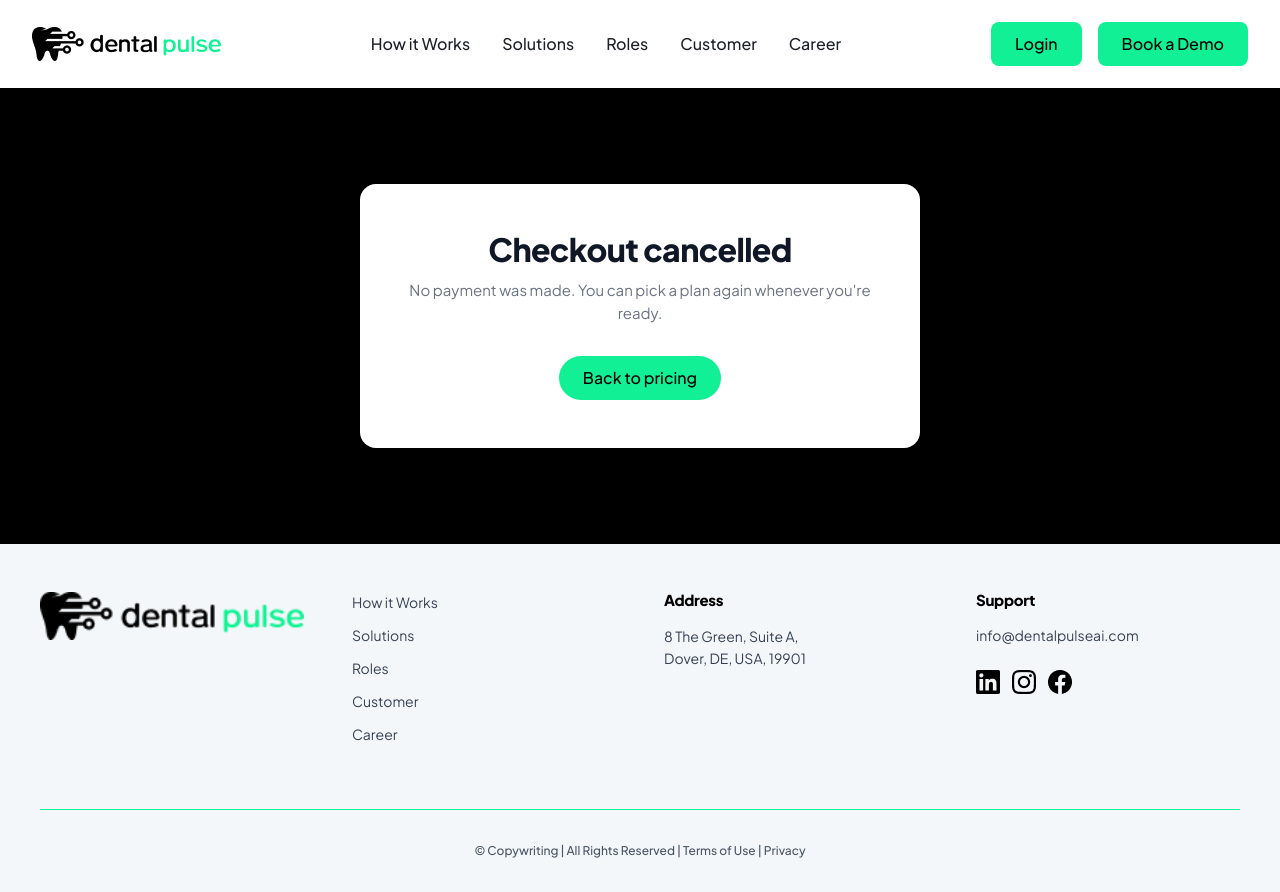
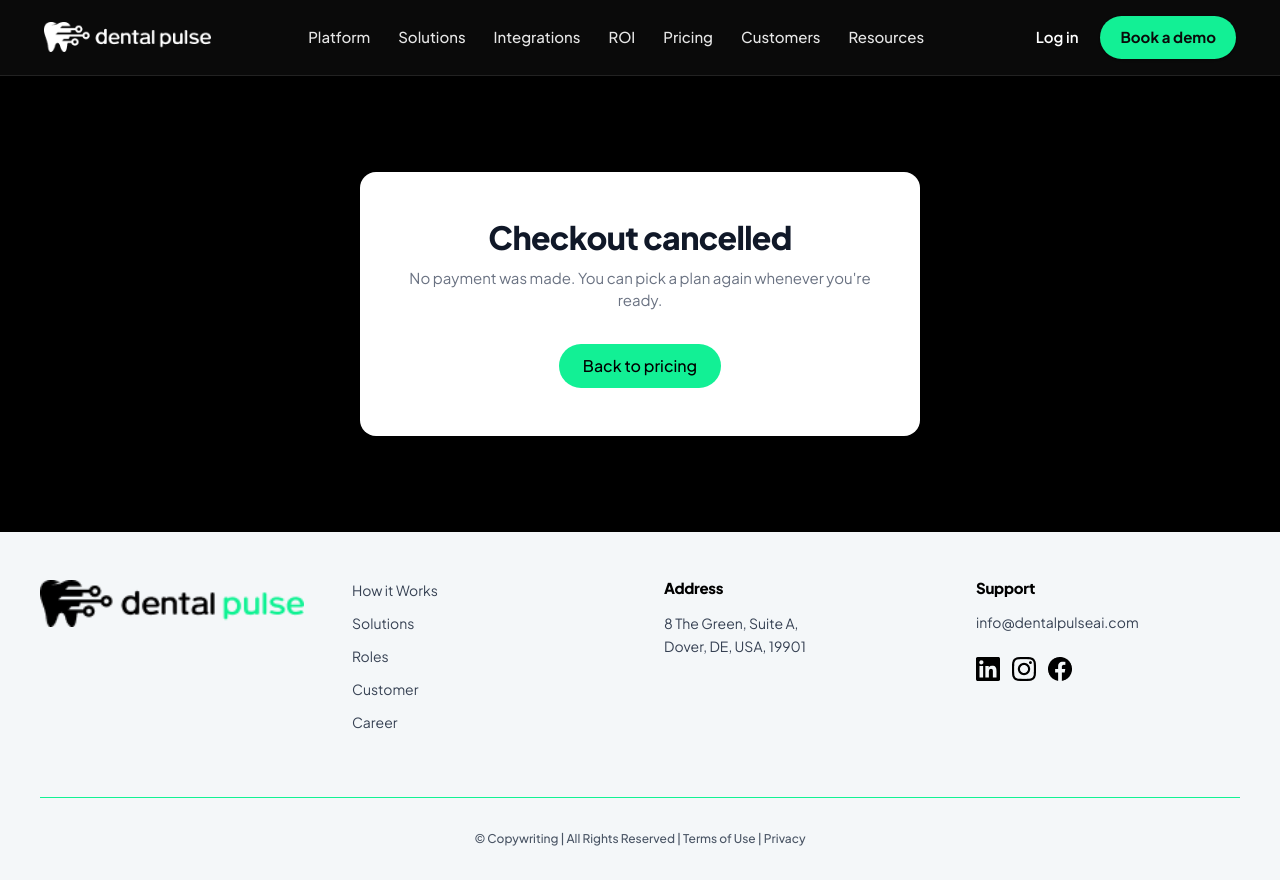
Before and after one commit to dentalPulse/dentalpulse-website, a Next.js app: page /billing/cancel in a window 1280 px wide. Built offline with nearby package versions, Linux system fonts and the light colour scheme.

Commit message:
Phase 2: Navigation & Header

```diff
--- a/src/components/layout/Header.tsx
+++ b/src/components/layout/Header.tsx
@@ -1,70 +1,123 @@
 "use client";
+
 import React, { useState } from 'react';
-import { Button } from '../ui/Button';
 import Image from 'next/image';
 import Link from 'next/link';
 
 export function Header() {
   const [isMenuOpen, setIsMenuOpen] = useState(false);
 
+  const navLinks = [
+    { label: 'Platform', href: '#how-it-works' },
+    { label: 'Solutions', href: '#solutions' },
+    { label: 'Integrations', href: '#features' },
+    { label: 'ROI', href: '#results' },
+    { label: 'Pricing', href: '#pricing' },
+    { label: 'Customers', href: '#testimonials' },
+    { label: 'Resources', href: '#resources' },
+  ];
+
   return (
-    <header className="px-4 lg:px-8 w-full bg-white relative z-50">
-      <div className='max-w-[1512px] h-[88px] mx-auto flex items-center justify-between'>
-        {/* Logo */}
-        <div className="flex items-center gap-2">
-          <Link href="/">
-            {/* Desktop Logo */}
-            <Image src="/logo.png" alt="DentalPulse Logo" width={189} height={34} className="hidden lg:block h-[34px] w-[189px] object-contain" priority />
-            {/* Mobile Logo */}
-            <Image src="/Dental_Pulse_Black.png" alt="DentalPulse Logo" width={180} height={34} className="block lg:hidden h-[34px] w-auto object-contain" style={{ width: 'auto', height: '100%' }} priority />
-          </Link>
+    <header className="w-full bg-[#0A0A0A] border-b border-[#222222] sticky top-0 z-50 transition-colors">
+      <div className="max-w-[1240px] mx-auto px-6 py-4 flex items-center justify-between gap-4">
+        {/* Brand Logo */}
+        <Link href="/" aria-label="Dental Pulse home" className="flex items-center gap-2.5 shrink-0">
+          <Image
+            src="/logo.png"
+            alt="Dental Pulse"
+            width={167}
+            height={30}
+            className="h-[30px] w-auto object-contain brightness-0 invert"
+            priority
+          />
+        </Link>
+
+        {/* Desktop Navigation Links */}
+        <nav aria-label="Primary" className="hidden lg:flex items-center gap-7 text-[15px] font-medium">
+          {navLinks.map((link) => (
+            <a
+              key={link.label}
+              href={link.href}
+              className="text-[#E6E6E6] hover:text-[#12F095] transition-colors"
+            >
+              {link.label}
+            </a>
+          ))}
+        </nav>
+
+        {/* Desktop Auth / CTA */}
+        <div className="hidden lg:flex items-center gap-2 shrink-0">
+          <a
+            href="https://app.dentalpulseai.com"
+            className="text-[15px] font-semibold text-white px-3.5 py-2.5 hover:text-[#12F095] transition-colors"
+          >
+            Log in
+          </a>
+          <a
+            href="#book-demo"
+            className="bg-[#12F095] text-[#0A0A0A] text-[15px] font-bold px-5 py-2.5 rounded-full hover:bg-[#00df83] transition-colors shadow-sm"
+          >
+            Book a demo
+          </a>
         </div>
 
-        {/* Navigation Links - Desktop */}
-        <nav className="hidden lg:flex items-center gap-8 text-[16px] font-medium text-brand-neutral-7">
-          <a href="#how-it-works" className="hover:text-brand-green transition-colors">How it Works</a>
-          <a href="#solutions" className="hover:text-brand-green transition-colors">Solutions</a>
-          <a href="#roles" className="hover:text-brand-green transition-colors">Roles</a>
-          <a href="#customer" className="hover:text-brand-green transition-colors">Customer</a>
-          <a href="#career" className="hover:text-brand-green transition-colors">Career</a>
-        </nav>
-
-        {/* Auth / CTA - Desktop */}
-        <div className="hidden lg:flex items-center gap-4">
-          <Button variant="primary" className="rounded-lg">Login</Button>
-          <Button variant="primary" className="rounded-lg">Book a Demo</Button>
-        </div>
-
-        {/* Mobile Menu Button */}
+        {/* Mobile Menu Hamburger Button */}
         <button
-          className="lg:hidden p-2 text-brand-neutral-7"
+          type="button"
+          className="lg:hidden p-2 text-[#E6E6E6] hover:text-white focus:outline-none"
           onClick={() => setIsMenuOpen(!isMenuOpen)}
-          aria-label="Toggle menu"
+          aria-expanded={isMenuOpen}
+          aria-label="Toggle navigation menu"
         >
           {isMenuOpen ? (
-            <svg width="24" height="24" viewBox="0 0 24 24" fill="none" stroke="currentColor" strokeWidth="2" strokeLinecap="round" strokeLinejoin="round"><line x1="18" y1="6" x2="6" y2="18"></line><line x1="6" y1="6" x2="18" y2="18"></line></svg>
+            <svg width="24" height="24" viewBox="0 0 24 24" fill="none" stroke="currentColor" strokeWidth="2" strokeLinecap="round" strokeLinejoin="round">
+              <line x1="18" y1="6" x2="6" y2="18" />
+              <line x1="6" y1="6" x2="18" y2="18" />
+            </svg>
           ) : (
-            <svg width="24" height="24" viewBox="0 0 24 24" fill="none" stroke="currentColor" strokeWidth="2" strokeLinecap="round" strokeLinejoin="round"><line x1="3" y1="12" x2="21" y2="12"></line><line x1="3" y1="6" x2="21" y2="6"></line><line x1="3" y1="18" x2="21" y2="18"></line></svg>
+            <svg width="24" height="24" viewBox="0 0 24 24" fill="none" stroke="currentColor" strokeWidth="2" strokeLinecap="round" strokeLinejoin="round">
+              <line x1="3" y1="12" x2="21" y2="12" />
+              <line x1="3" y1="6" x2="21" y2="6" />
+              <line x1="3" y1="18" x2="21" y2="18" />
+            </svg>
           )}
         </button>
+      </div>
 
-        {/* Mobile Menu Overlay */}
-        {isMenuOpen && (
-          <div className="absolute top-[88px] left-0 w-full bg-white border-t border-gray-100 shadow-xl lg:hidden flex flex-col p-6 animate-in slide-in-from-top-2">
-            <nav className="flex flex-col gap-6 text-[16px] font-medium text-brand-neutral-7 mb-8">
-              <a href="#how-it-works" className="hover:text-brand-green transition-colors" onClick={() => setIsMenuOpen(false)}>How it Works</a>
-              <a href="#solutions" className="hover:text-brand-green transition-colors" onClick={() => setIsMenuOpen(false)}>Solutions</a>
-              <a href="#roles" className="hover:text-brand-green transition-colors" onClick={() => setIsMenuOpen(false)}>Roles</a>
-              <a href="#customer" className="hover:text-brand-green transition-colors" onClick={() => setIsMenuOpen(false)}>Customer</a>
-              <a href="#career" className="hover:text-brand-green transition-colors" onClick={() => setIsMenuOpen(false)}>Career</a>
-            </nav>
-            <div className="flex flex-col gap-4">
-              <Button variant="primary" className="w-full rounded-lg justify-center border border-brand-green bg-transparent text-brand-green hover:bg-brand-green/10" onClick={() => setIsMenuOpen(false)}>Login</Button>
-              <Button variant="primary" className="w-full rounded-lg justify-center" onClick={() => setIsMenuOpen(false)}>Book a Demo</Button>
-            </div>
+      {/* Mobile Menu Drawer */}
+      {isMenuOpen && (
+        <div className="lg:hidden w-full bg-[#0A0A0A] border-t border-[#222222] px-6 py-6 flex flex-col gap-5 shadow-2xl animate-in slide-in-from-top-2">
+          <nav className="flex flex-col gap-4 text-[16px] font-medium">
+            {navLinks.map((link) => (
+              <a
+                key={link.label}
+                href={link.href}
+                onClick={() => setIsMenuOpen(false)}
+                className="text-[#E6E6E6] hover:text-[#12F095] py-1 transition-colors"
+              >
+                {link.label}
+              </a>
+            ))}
+          </nav>
+
+          <div className="pt-4 border-t border-[#222222] flex flex-col gap-3">
+            <a
+              href="https://app.dentalpulseai.com"
+              onClick={() => setIsMenuOpen(false)}
+              className="w-full text-center py-2.5 text-[15px] font-semibold text-white border border-[#333333] rounded-full hover:bg-white/5 transition-colors"
+            >
+              Log in
+            </a>
+            <a
+              href="#book-demo"
+              onClick={() => setIsMenuOpen(false)}
+              className="w-full text-center py-2.5 text-[15px] font-bold bg-[#12F095] text-[#0A0A0A] rounded-full hover:bg-[#00df83] transition-colors"
+            >
+              Book a demo
+            </a>
           </div>
-        )}
-      </div>
+        </div>
+      )}
     </header>
   );
 }
```
